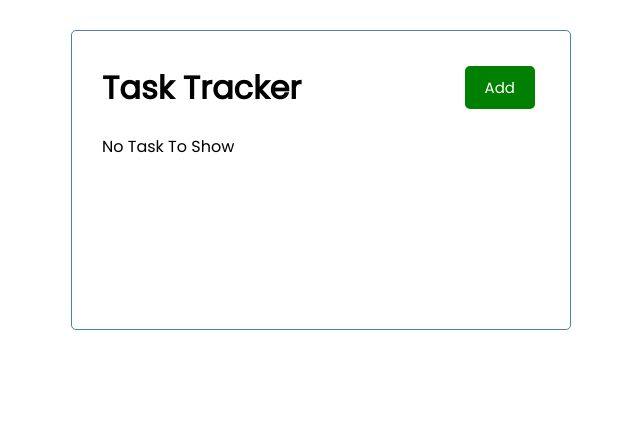
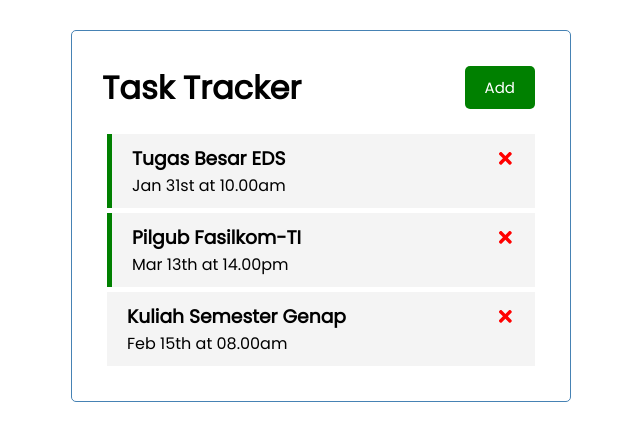
Before and after one commit to fakhririzha/react-2021, a React (Create React App) app: page / in a window 1280 px wide. Shown: the top 440 px of the page, without its empty margins (319-959 px from the left). Built offline with nearby package versions, Linux system fonts and the light colour scheme; data requests are answered from the project's data file.

Commit message:
Completing Fetch data from json-server

```diff
--- a/src/App.js
+++ b/src/App.js
@@ -8,15 +8,21 @@ const App = () => {
 	const [tasks, setTasks] = useState([]);
 
 	useEffect(() => {
-		const fetchTasks = async () => {
-			const res = await fetch("http://localhost:5000/tasks");
-			const data = await res.json();
-
-			console.log(data);
+		const getTasks = async () => {
+			const tasksFromServer = await fetchTasks();
+			setTasks(tasksFromServer);
 		};
 
-		fetchTasks();
+		getTasks();
 	}, []);
+
+	// Fetch Tasks
+	const fetchTasks = async () => {
+		const res = await fetch("http://localhost:5000/tasks");
+		const data = await res.json();
+
+		return data;
+	};
 
 	// Add Task
 	const addTask = (task) => {
```
Also changed, not shown: 1 other file (tests, documents, lock files or other folders).
